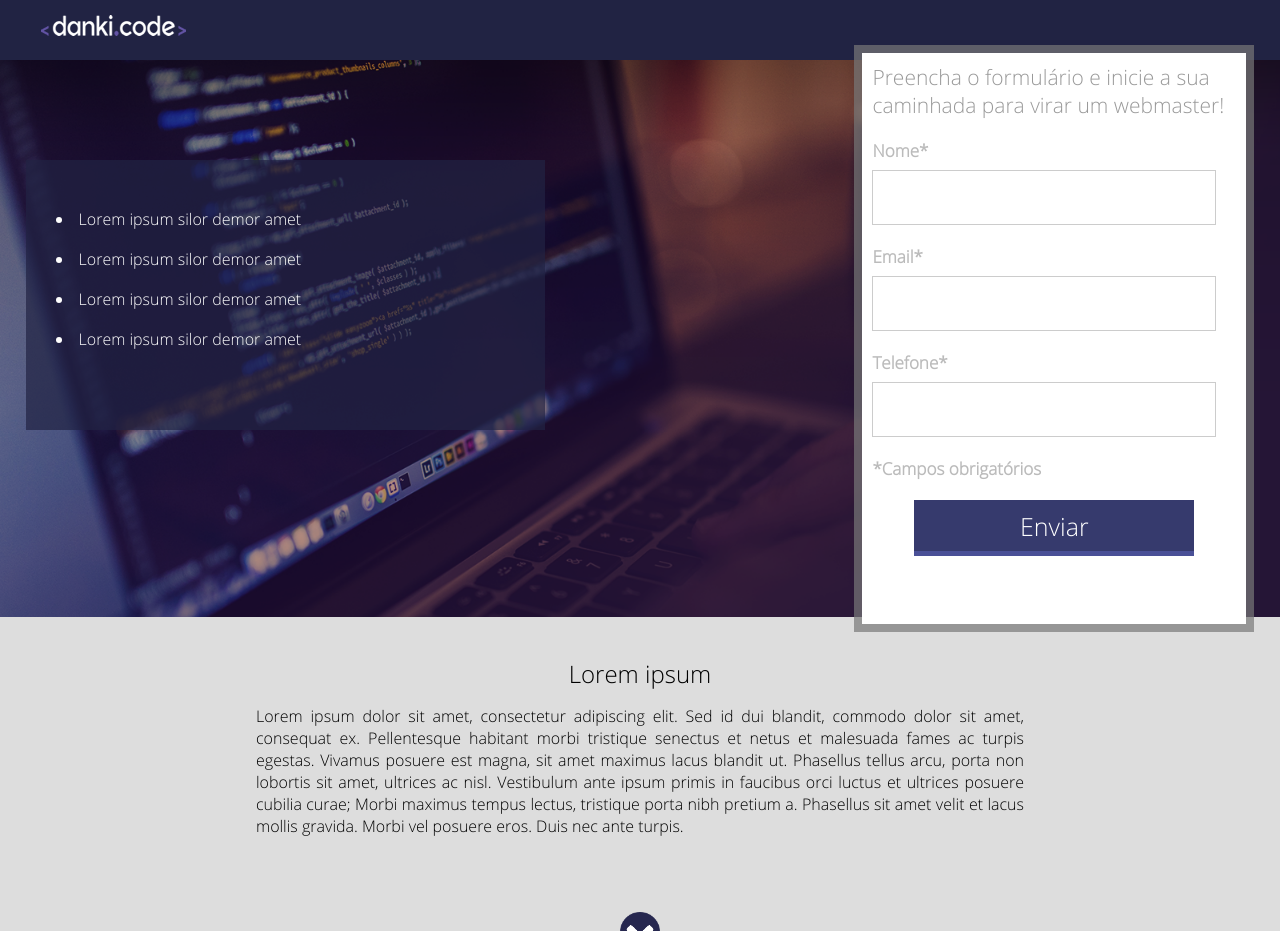
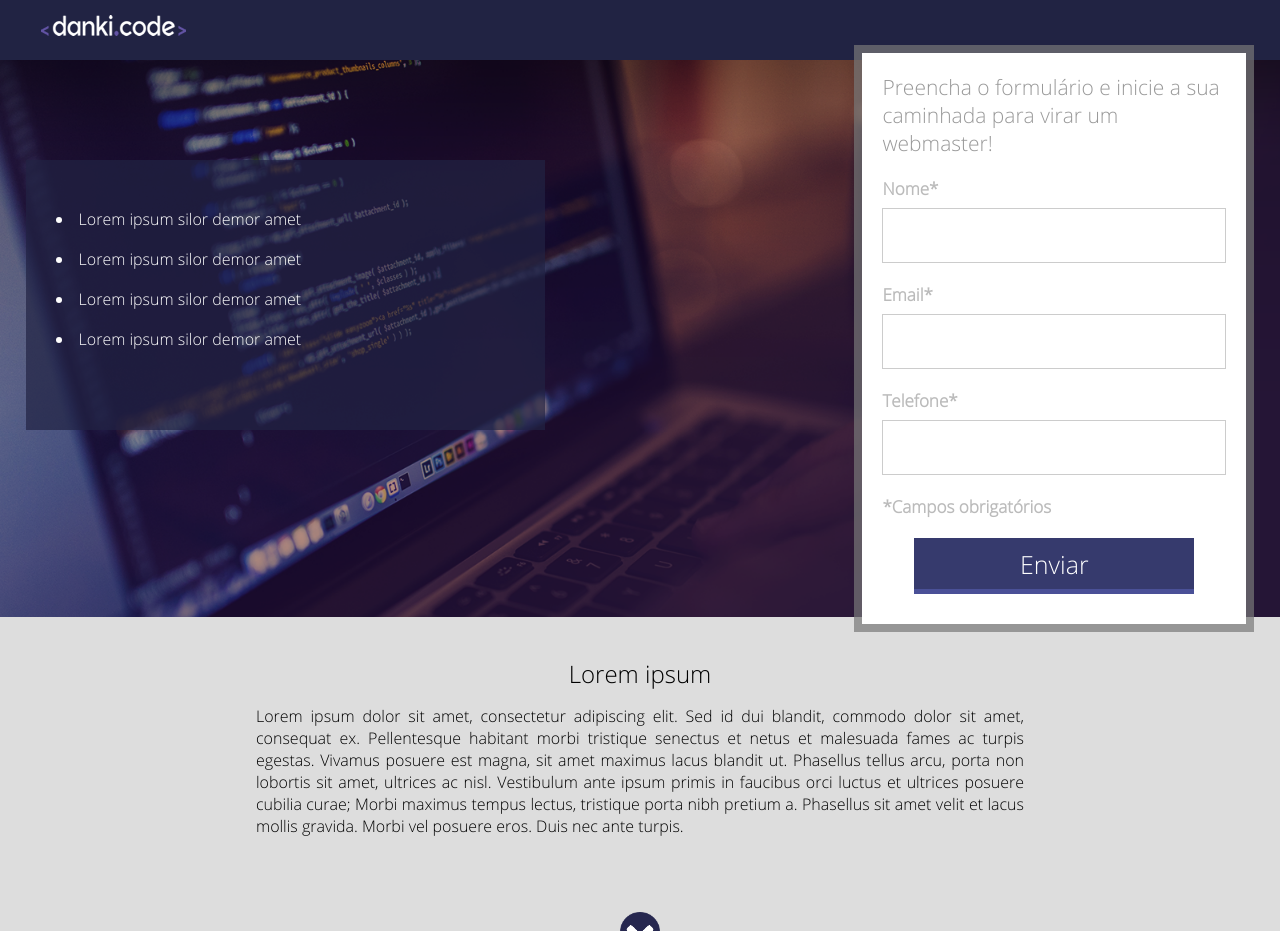
Before and after one commit to mateus040/Curso_DankiCode, a PHP site: page / in a window 1280 px wide. Shown: the top 931 px of the page. Run offline with PHP 8.4, Linux system fonts and the light colour scheme.

Commit message:
adicionando ajustes

```diff
--- a/Curso WebMaster Front-End/HTML_CSS/Design_Responsivo/Projeto_01/css/style.css
+++ b/Curso WebMaster Front-End/HTML_CSS/Design_Responsivo/Projeto_01/css/style.css
@@ -50,7 +50,7 @@ html,body{
 }
 
 .form{
-    padding: 10px;
+    padding: 20px;
     width: 400px;
     height: calc(100% + 30px);
     float: right;
@@ -88,7 +88,12 @@ html,body{
     margin-top: 8px;
     width: 344px;
     height: 55px;
+    padding: 8px 10px 8px 10px;
     border: 1px solid #ccc;
+}
+
+.input-container input[type=text]:focus{
+    outline: 0;
 }
 
 .form .input-submit-container{
```
